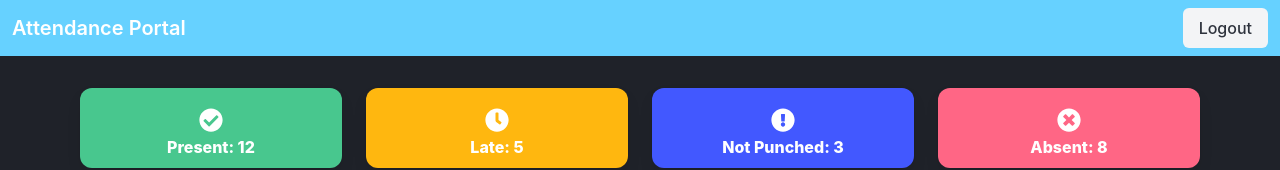
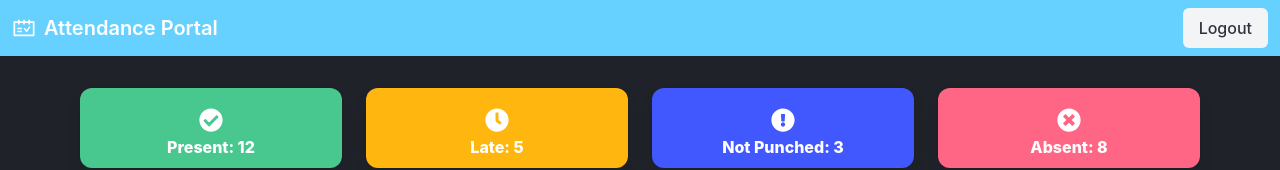
Before and after one commit to en-arnob/attendance-portal, a React (Vite) app: page / in a window 1280 px wide. Shown: the top 170 px of the page. Built offline with nearby package versions, Linux system fonts and the light colour scheme; sample sign-in values are in the browser's storage.

Commit message:
Logo in navbar

```diff
--- a/src/components/Nav.jsx
+++ b/src/components/Nav.jsx
@@ -1,10 +1,11 @@
 import { useData } from "../context/DataContext";
 import { useNavigate } from "react-router-dom";
+import { AiOutlineSchedule } from "react-icons/ai"; // Importing the icon
 
 const Nav = () => {
   const navigate = useNavigate();
+  const { methodSignout } = useData();
 
-  const { methodSignout } = useData();
   return (
     <nav
       className="navbar is-info"
@@ -15,8 +16,14 @@ const Nav = () => {
         <p
           onClick={() => navigate("/")}
           className="navbar-item has-text-white has-text-weight-semibold is-size-5"
-          style={{ cursor: "pointer" }}
+          style={{
+            cursor: "pointer",
+            display: "flex",
+            alignItems: "center",
+            gap: "8px",
+          }}
         >
+          <AiOutlineSchedule size={24}/> {/* Icon before title */}
           <span className="is-large">Attendance Portal</span>
         </p>
 
@@ -34,20 +41,6 @@ const Nav = () => {
         </a>
       </div>
       <div id="navbarBasicExample" className="navbar-menu">
-        {/* <div className="navbar-start">
-          <a className="navbar-item">Home</a>
-          <a className="navbar-item">Documentation</a>
-          <div className="navbar-item has-dropdown is-hoverable">
-            <a className="navbar-link">More</a>
-            <div className="navbar-dropdown">
-              <a className="navbar-item">About</a>
-              <a className="navbar-item is-selected">Jobs</a>
-              <a className="navbar-item">Contact</a>
-              <hr className="navbar-divider" />
-              <a className="navbar-item">Report an issue</a>
-            </div>
-          </div>
-        </div> */}
         <div className="navbar-end">
           <div className="navbar-item">
             <div className="buttons">
```
